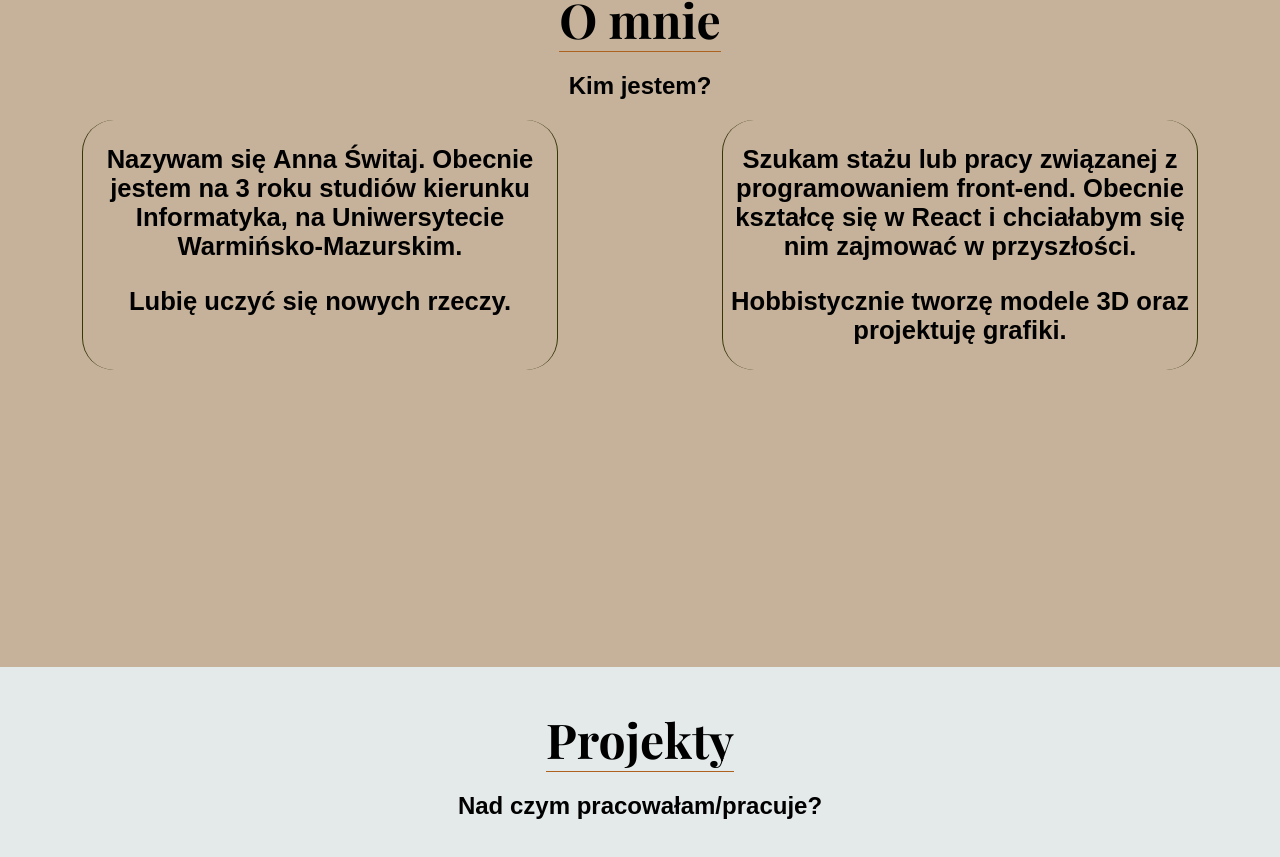
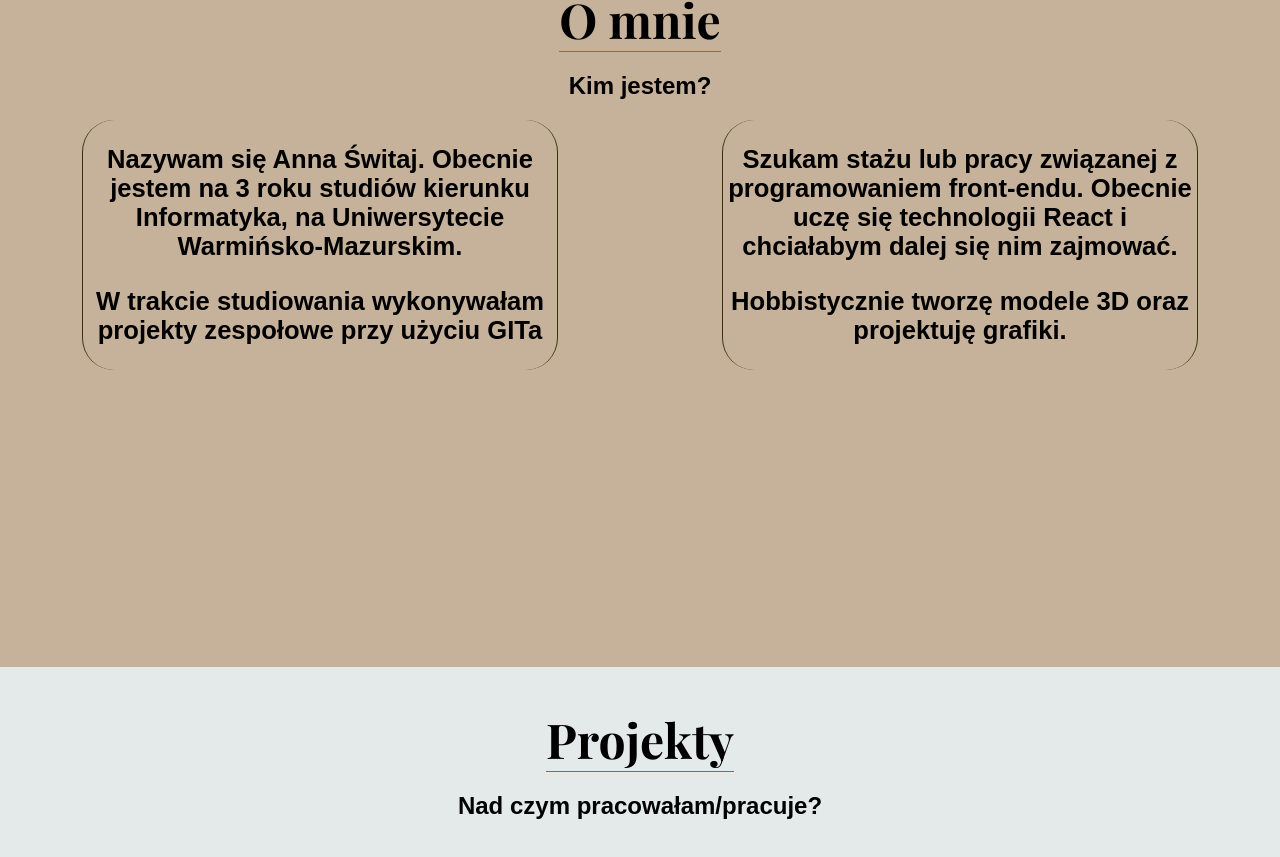
Before and after one commit to annaswitaj/portfolio, a React (Create React App) app: page / in a window 1280 px wide. Shown: the part 853-1710 px from the top of the page. Built offline with nearby package versions, Linux system fonts and the light colour scheme; a web font is replaced by a local one.

Commit message:
update information about me

```diff
--- a/src/components/js/AboutMe.js
+++ b/src/components/js/AboutMe.js
@@ -10,10 +10,10 @@ const AboutMe = () => {
                 <h2 className="title-h1">Kim jestem?</h2>
             </div>
             <div className="description">
-                <article className="des"><p>Nazywam się <strong>Anna Świtaj</strong>. Obecnie jestem na 3 roku studiów kierunku Informatyka, na Uniwersytecie Warmińsko-Mazurskim.</p>
-                    <p>Lubię uczyć się nowych rzeczy.</p>
+                <article className="des"><p>Nazywam się Anna Świtaj. Obecnie jestem na 3 roku studiów kierunku Informatyka, na Uniwersytecie Warmińsko-Mazurskim.</p>
+                    <p>W trakcie studiowania wykonywałam  projekty zespołowe przy użyciu GITa</p>
                 </article>
-                <article className="des">     <p>Szukam stażu lub pracy związanej z programowaniem front-end. Obecnie kształcę się w React i chciałabym się nim zajmować w przyszłości.</p>
+                <article className="des">     <p>Szukam stażu lub pracy związanej z programowaniem front-endu. Obecnie uczę się technologii React i chciałabym dalej się nim zajmować.</p>
                     <p>Hobbistycznie tworzę modele 3D oraz projektuję grafiki.</p>
                 </article>
 
```
